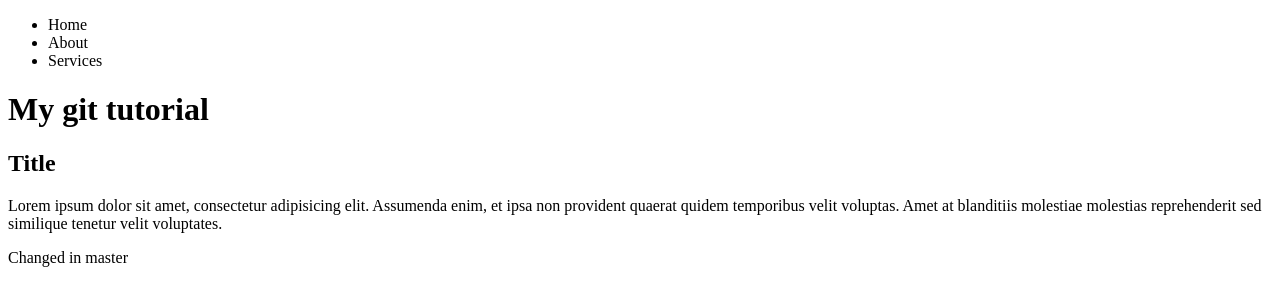
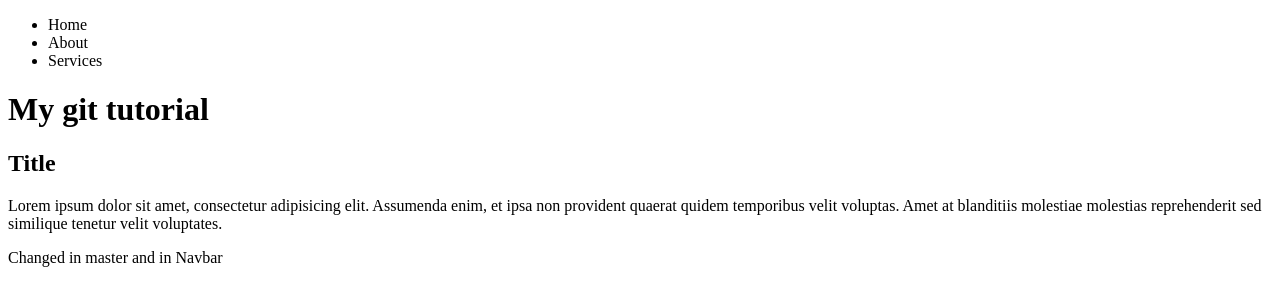
Before and after one commit to shakhbozv/onlinestoretest, a plain HTML site: page index.html in a window 1280 px wide. Drawn offline with Linux system fonts and the light colour scheme.

Commit message:
Added text in footer

```diff
--- a/index.html
+++ b/index.html
@@ -25,7 +25,7 @@
 </section>
 
 <footer>
-    Changed in master
+    Changed in master and in Navbar
 </footer>
 </body>
 </html>
```
